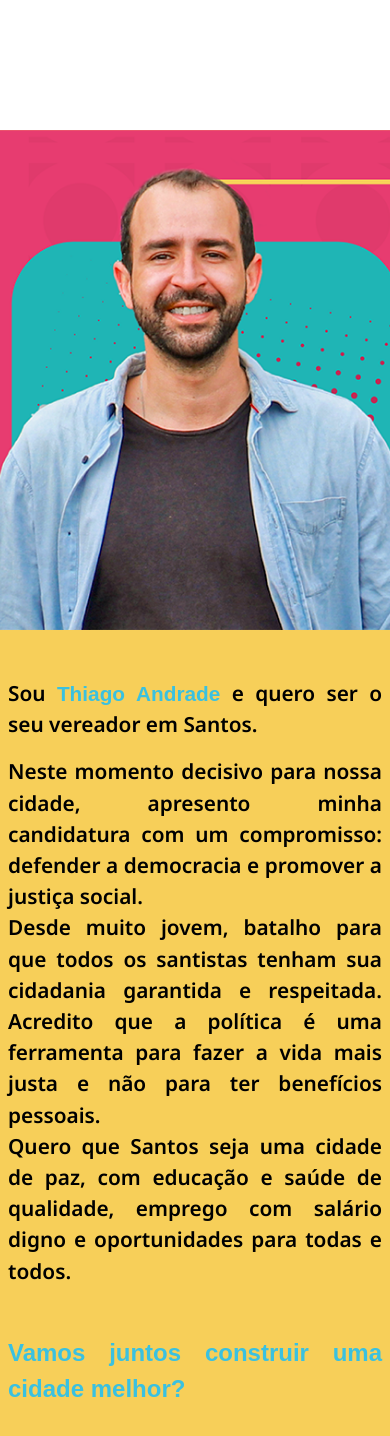
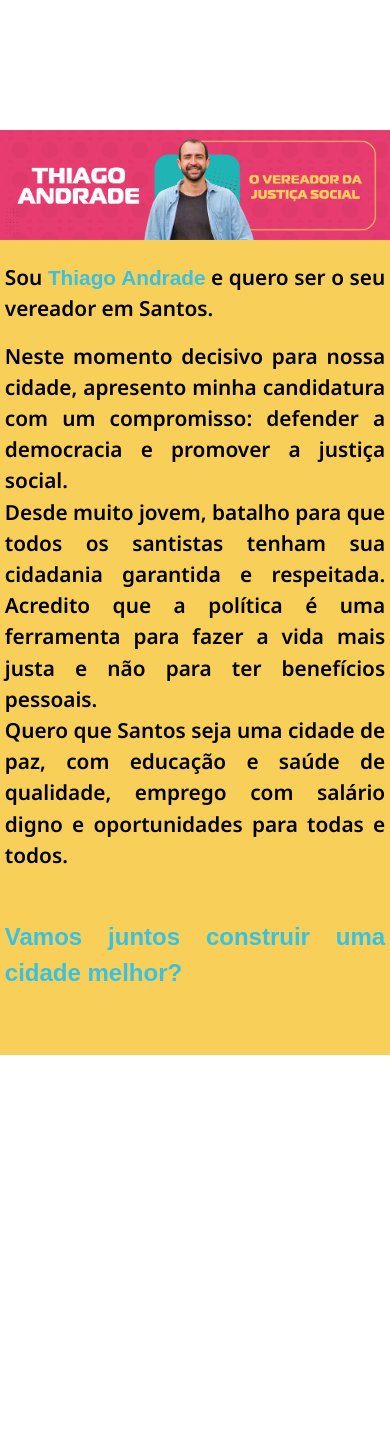
Before and after one commit to Marcos-Monte/thiago-andrade, a Next.js app: page /components/Home/Home in a window 390 px wide. Shown: the top 1436 px of the page. After the commit the page ends 1055 px from the top, so only its background shows below. Built offline with nearby package versions, Linux system fonts and the light colour scheme; a web font is replaced by a local one.

Commit message:
feat: endpoint dos dados enviados por formulários agora estão armazenados em planilhas no email da campanha do Thiago

```diff
--- a/src/pages/api/submitForm.js
+++ b/src/pages/api/submitForm.js
@@ -1,7 +1,7 @@
 import { toast } from 'react-toastify';
 
-const endpointNewsletter = 'https://sheetdb.io/api/v1/uzbrbp2x2u6xx';
-const endpointProposta =  'https://sheetdb.io/api/v1/jmvzo70pomsq6';
+const endpointNewsletter = 'https://sheetdb.io/api/v1/8tcs3kndl7ihz';
+const endpointProposta =  'https://sheetdb.io/api/v1/9st3iybb0fson';
 
 export default async function  handleSubmit  (event) {
     // Evita o comportamento padrão do formulário, que é recarregar a página
--- a/src/pages/components/Banner/Banner.jsx
+++ b/src/pages/components/Banner/Banner.jsx
@@ -1,13 +1,19 @@
+import Image from 'next/image';
 
 import styles from '@/pages/components/Banner/Banner.module.css';
+
+import BannerAmarelo from '../../../../public/thiago-site-amarelo.png';
+import BannerRosa from '../../../../public/thiago-site-rosa.png';
 
 export default function BannerPrimary(){
     return(
         <section className={` ${styles.primary}`}>
 
-                {/* <Logotype
-                        style={styles.image}
-                /> */}
+                <Image
+                    className={styles.imagem}
+                    src={BannerRosa}
+                    alt='Banner'
+                />
 
         </section>
     )
@@ -19,9 +25,11 @@ export function BannerSecondary(){
     return(
         <section className={` ${styles.secondary}`}>
 
-                {/* <Logotype
-                        style={styles.image}
-                /> */}
+            <Image
+                className={styles.imagem}
+                src={BannerAmarelo}
+                alt='Banner'
+            />
 
         </section>
     )
--- a/src/pages/components/Banner/Banner.module.css
+++ b/src/pages/components/Banner/Banner.module.css
@@ -1,41 +1,31 @@
 .primary, .secondary{
+    width: 100%;
     margin-top: 75px;
     min-width: 350px;
 }
 
-.primary{
+.imagem{
+    width: 100%;
+    height: auto;
+}
+
+/* .primary{
     background: url('../../../../public/thiago-site-rosa.png') no-repeat;
     width: 100%;
     background-position: center;
     background-size: contain;
     background-size: cover;
     height:500px;
-}
+} */
 
-.secondary{
+/* .secondary{
     background: url('../../../../public/thiago-site-amarelo.png') no-repeat;
     width: 100%;
     background-position: center;
     background-size: contain;
     background-size: cover;
     height:500px;
-}
-
-.image{
-    position: absolute;
-    top: 0;
-    left: 0;
-    max-width: 300px;
-    height: auto;
-    filter: invert();
-    top: 0;
-}
-
-
-/* Esconder */
-.image{
-    display: none
-}
+} */
 
 /* Media */
 
--- a/src/pages/components/Home/Home.module.css
+++ b/src/pages/components/Home/Home.module.css
@@ -58,4 +58,7 @@
     .title{
         font-size: 1.5rem;
     }
+    .conteudo{
+        padding: 1rem .3rem;
+    }
 }
--- a/src/pages/components/Manifesto/Manifesto.module.css
+++ b/src/pages/components/Manifesto/Manifesto.module.css
@@ -16,35 +16,10 @@
     text-align: justify;
 }
 
-.texto{
-    font-size: 1.5rem;
-    font-weight: 600;
-    text-indent: 3rem;
+/* Medias */
+
+@media screen and (max-width: 500px){
+    .conteudo{
+        padding: 1rem .3rem;
+    }
 }
-
-.texto:first-child{
-    text-indent: 0;
-    margin-bottom: 1rem;
-    font-size: 2rem;
-}
-
-.span{
-    text-align: center;
-    color: var(--primary);
-    font-size: 2rem;
-    font-family: var(--font-title);
-    font-weight: bold;
-}
-
-.title{
-    padding-bottom: 3rem;
-    text-align: center;
-    color: var(--primary);
-    font-size: 3rem;
-    font-family: var(--font-title);
-    font-weight: bold;
-}
-
-.teste{
-    font-size: 2rem;
-}
```
Also changed, not shown: commit.txt (deleted), 1 other file (tests, documents, lock files or other folders).
